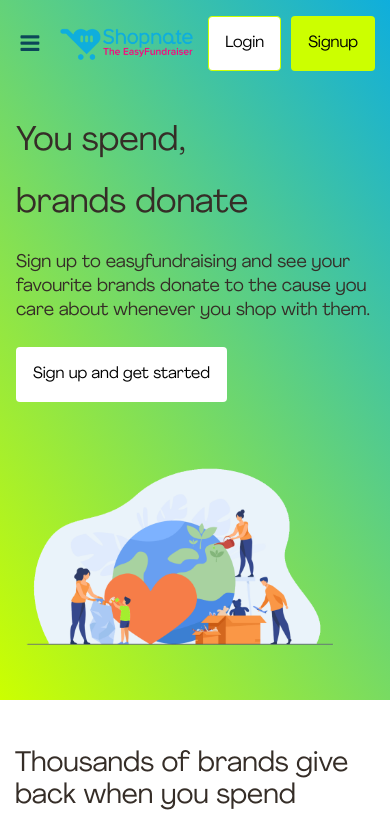
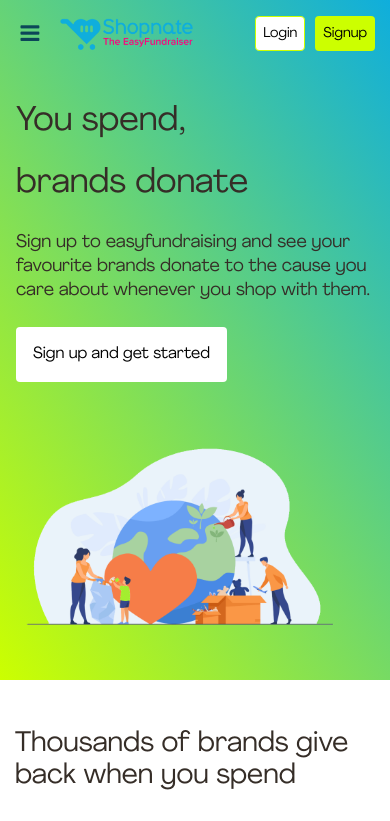
Before and after one commit to zarghamaijaz/Fundraiser, a plain HTML site: page index.html in a window 390 px wide. Shown: the top 821 px of the page. Drawn offline with nearby package versions, Linux system fonts and the light colour scheme.

Commit message:
header nav buttons size adjusted for mobile

```diff
--- a/responsive.css
+++ b/responsive.css
@@ -1,4 +1,8 @@
 @media screen and (max-width:992px) {
+    .header-buttons .btn{
+        padding: 0.5em;
+        font-size: 14px;
+    }
     .mobile-mt-56{
         margin-top: 56px;
     }
```
